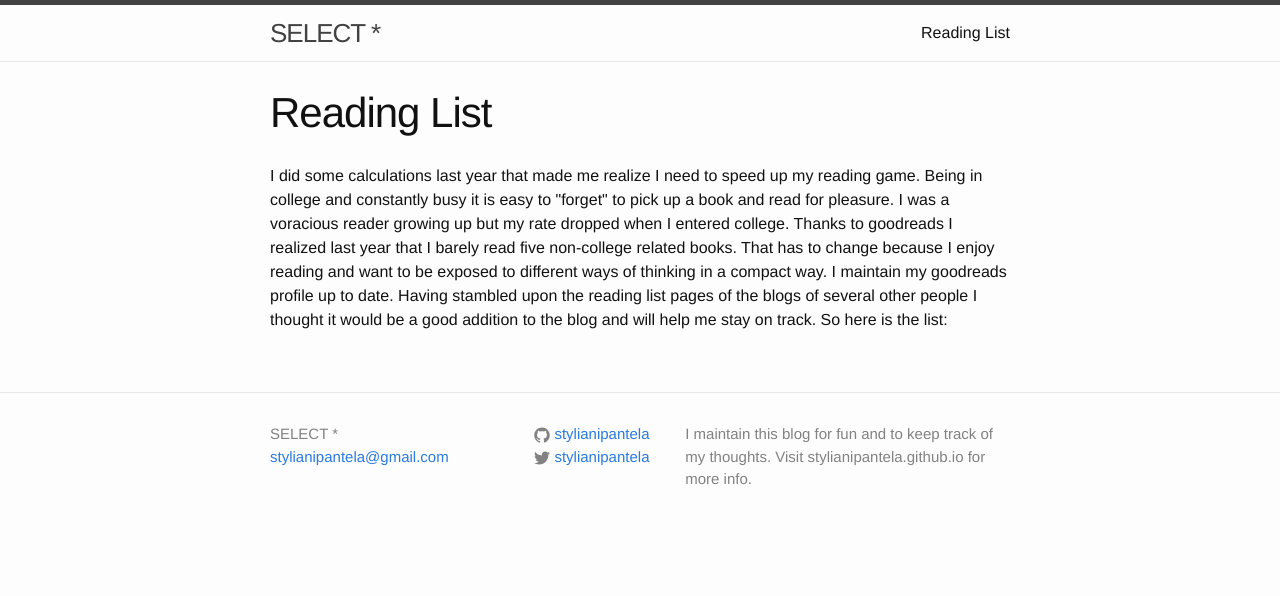
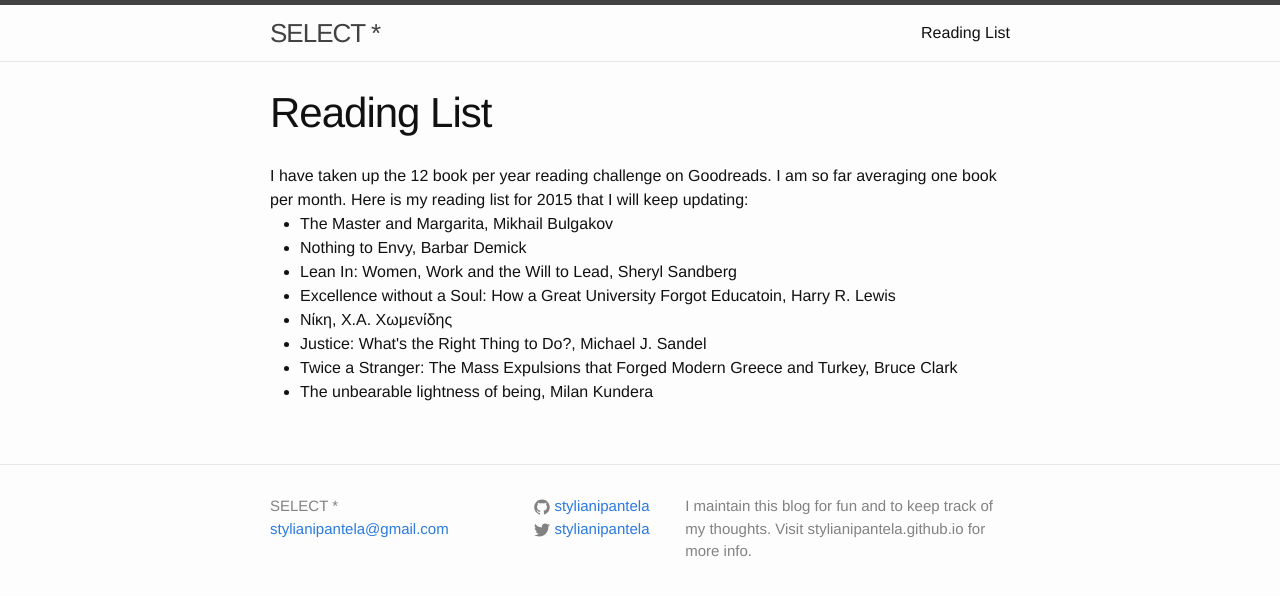
Before and after one commit to stylianipantela/blog, a Jekyll site: the page built from readinglist.html, in a window 1280 px wide. Shown: the top 596 px of the page. Built offline with Jekyll 4.4.1, drawn with Linux system fonts in a browser that asks for light colours.

Commit message:
fixed reading list

```diff
--- a/_posts/2015-07-15-reading-list.markdown
+++ b/_posts/2015-07-15-reading-list.markdown
@@ -14,7 +14,7 @@ I did some calculations last year that made me conclude I am not reading as many
 Now is time for a quick throwback. I used to be a decent reader growing up. In Greece, childrens' and young adults' literature is extremely rich and I was very fortunate to have been introduced to it by my mother at an early age. I would average more than 20 books per year and would spend hours reading every single page in addition to the books assigned for school work. Upon entering high school and having switched to more "grown-up" authors like Dostoyevsky and Camus which I absolutely enjoyed I managed to keep up a decent pace of about 6-8 books per year.
 
 <!-- Future.  -->
-Coming to college though I left behind my thirst for literature and I regret it because I love reading, I enjoy the activity for its own shake. It allows me to unplug from technology, focus, and learn while partaking in one of the most amazing shared experiences of our society. For that I have taken up the 12 book per year reading challenge on Goodreads. I am so far averaging one book per month. Here is my reading list for 2015 that I will keep updating
+Coming to college though I left behind my thirst for literature and I regret it because I love reading, I enjoy the activity for its own shake. It allows me to unplug from technology, focus, and learn while partaking in one of the most amazing shared experiences of our society. For that I have taken up the 12 book per year reading challenge on Goodreads. I am so far averaging one book per month. Here is my reading list for 2015 that I will keep updating:
 
 <ul>
   <li>The Master and Margarita, Mikhail Bulgakov</li>
--- a/readinglist.html
+++ b/readinglist.html
@@ -4,4 +4,15 @@ title: Reading List
 permalink: /readinglist/
 ---
 
-I did some calculations last year that made me realize I need to speed up my reading game. Being in college and constantly busy it is easy to "forget" to pick up a book and read for pleasure. I was a voracious reader growing up but my rate dropped when I entered college. Thanks to goodreads I realized last year that I barely read five non-college related books. That has to change because I enjoy reading and want to be exposed to different ways of thinking in a compact way. I maintain my goodreads profile up to date. Having stambled upon the reading list pages of the blogs of several other people I thought it would be a good addition to the blog and will help me stay on track. So here is the list:
+I have taken up the 12 book per year reading challenge on Goodreads. I am so far averaging one book per month. Here is my reading list for 2015 that I will keep updating:
+
+<ul>
+  <li>The Master and Margarita, Mikhail Bulgakov</li>
+  <li>Nothing to Envy, Barbar Demick</li>
+  <li>Lean In: Women, Work and the Will to Lead, Sheryl Sandberg</li>
+  <li>Excellence without a Soul: How a Great University Forgot Educatoin, Harry R. Lewis</li>
+  <li>Νίκη, Χ.Α. Χωμενίδης</li>
+  <li>Justice: What's the Right Thing to Do?, Michael J. Sandel</li>
+  <li>Twice a Stranger: The Mass Expulsions that Forged Modern Greece and Turkey, Bruce Clark</li>
+  <li>The unbearable lightness of being, Milan Kundera</li>
+</ul>
```
